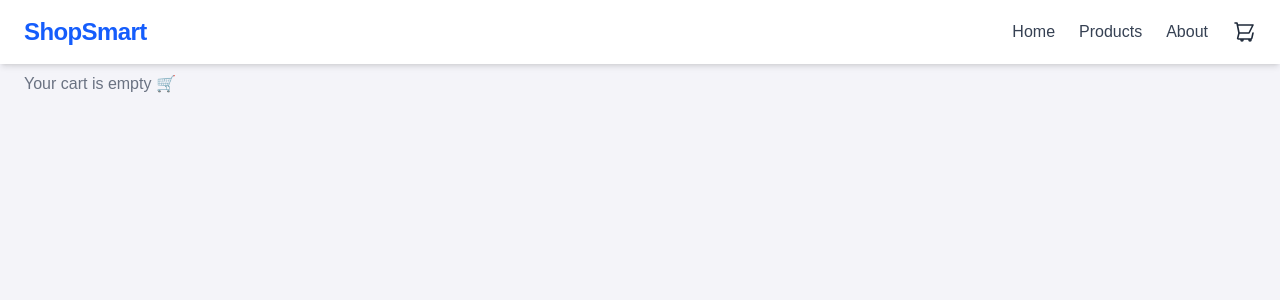
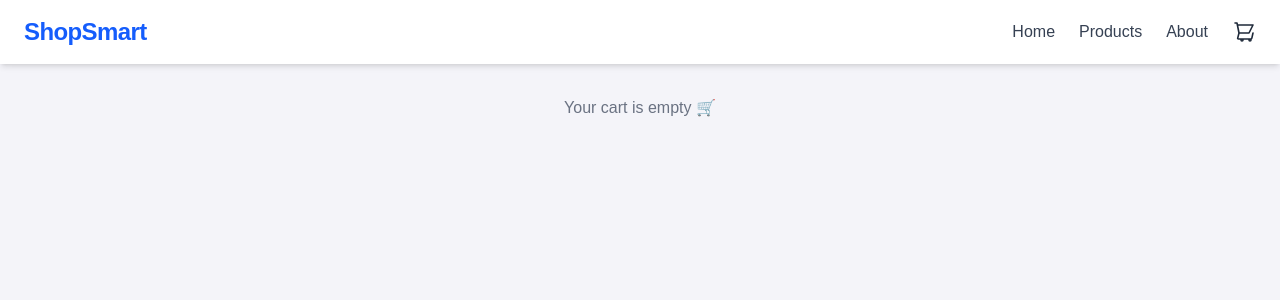
Before and after one commit to estebanquinterob/ecommerce-project, a React (Vite) app: page /cart in a window 1280 px wide. Shown: the top 300 px of the page. Built offline with nearby package versions, Linux system fonts and the light colour scheme.

Commit message:
text center in cartpage

```diff
--- a/src/pages/CartPage.jsx
+++ b/src/pages/CartPage.jsx
@@ -10,7 +10,7 @@
       <h2 className="text-2xl font-semibold mb-4">Your Cart</h2>
 
       {cart.length === 0 ? (
-        <p className="text-gray-500">Your cart is empty 🛒</p>
+        <p className="text-gray-500 text-center mt-10">Your cart is empty 🛒</p>
       ) : (
         <>
           {/* Lista de productos */}
```
